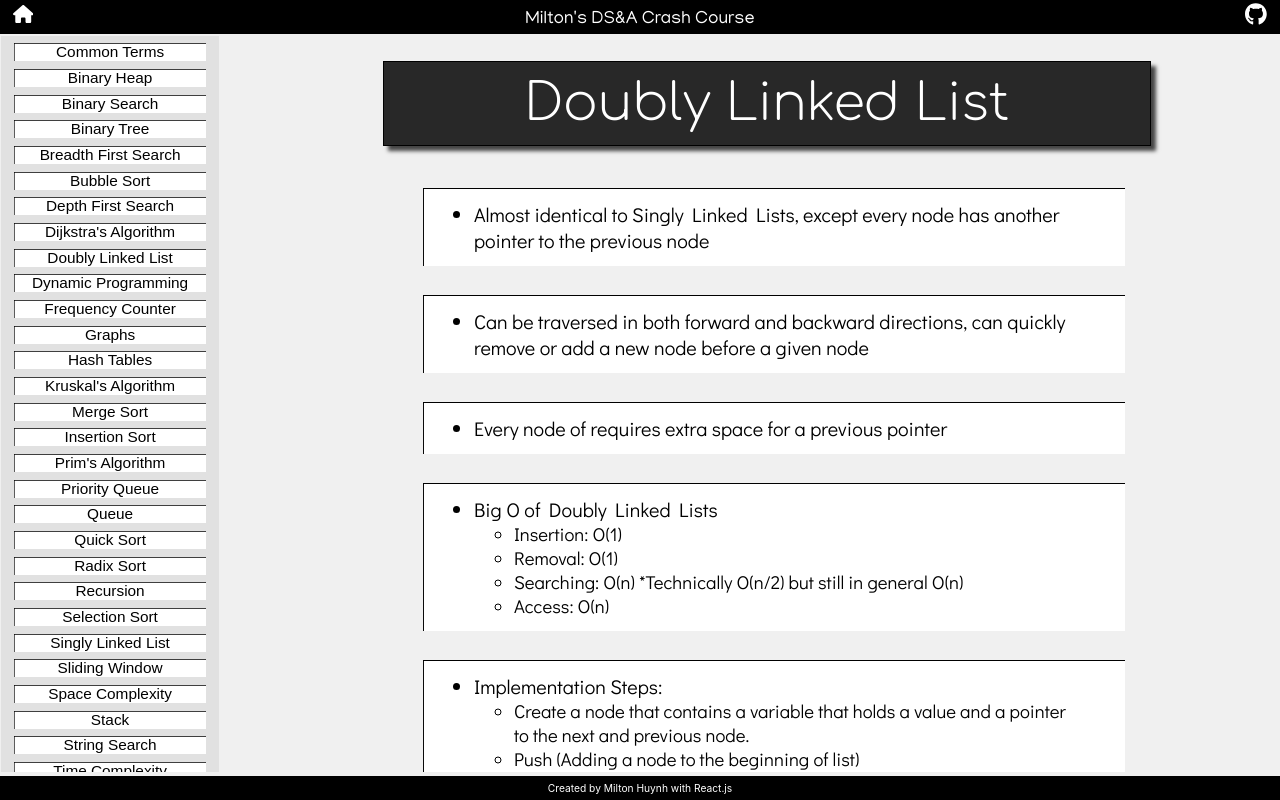
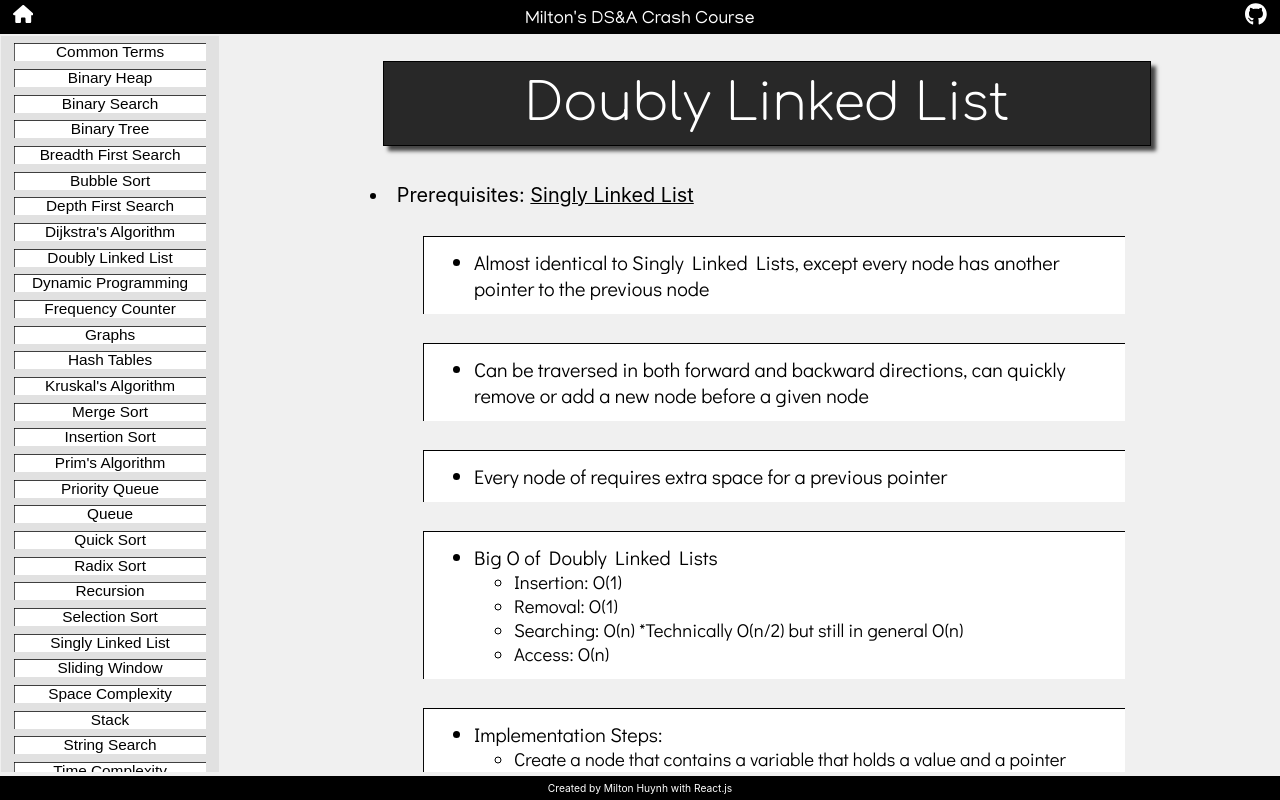
Before and after one commit to miltonhuynh/DSA-guide, a React (Create React App) app in the folder app/: page /DSA-guide/DoublyLinkedList in a window 1280 px wide. Built offline with nearby package versions, Linux system fonts and the light colour scheme; a web font is replaced by a local one.

Commit message:
Added SLL pre-req to DLL page

```diff
--- a/app/src/Concepts/DoublyLinkedList.js
+++ b/app/src/Concepts/DoublyLinkedList.js
@@ -1,6 +1,9 @@
 import React from 'react'
+import { useNavigate } from 'react-router-dom'
 
 export default function DoublyLinkedList() {
+
+  let navigate = useNavigate();
 
   const Implementation =
     `class Node{
@@ -120,6 +123,10 @@ class DoublyLinkedList {
     <div class="Concept_page">
       <div class="Concept_title">Doubly Linked List</div>
       <div class="Container font-m">
+        <br /><li>
+            Prerequisites:
+            <ref class="Link" onClick={() => navigate("../SinglyLinkedList")}> <u>Singly Linked List</u></ref>
+          </li>
         <ul>
           <div class="Section"><li>Almost identical to Singly Linked Lists, except every node has another pointer to the previous node</li></div>
           <div class="Section"><li>Can be traversed in both forward and backward directions, can quickly remove or add a new node before a given node</li></div>
--- a/app/src/Concepts/Kruskal.js
+++ b/app/src/Concepts/Kruskal.js
@@ -40,7 +40,7 @@ export default function Kruskal() {
     <div class="Concept_page">
       <div class="Concept_title">Kruskal's Algorithm</div>
       <div class="Container font-m">
-        <li>
+        <br /><li>
           Prerequisites:
           <ref class="Link" onClick={() => navigate("../Prim")}> <u>Prim's Algorithm</u></ref>
         </li>
```
